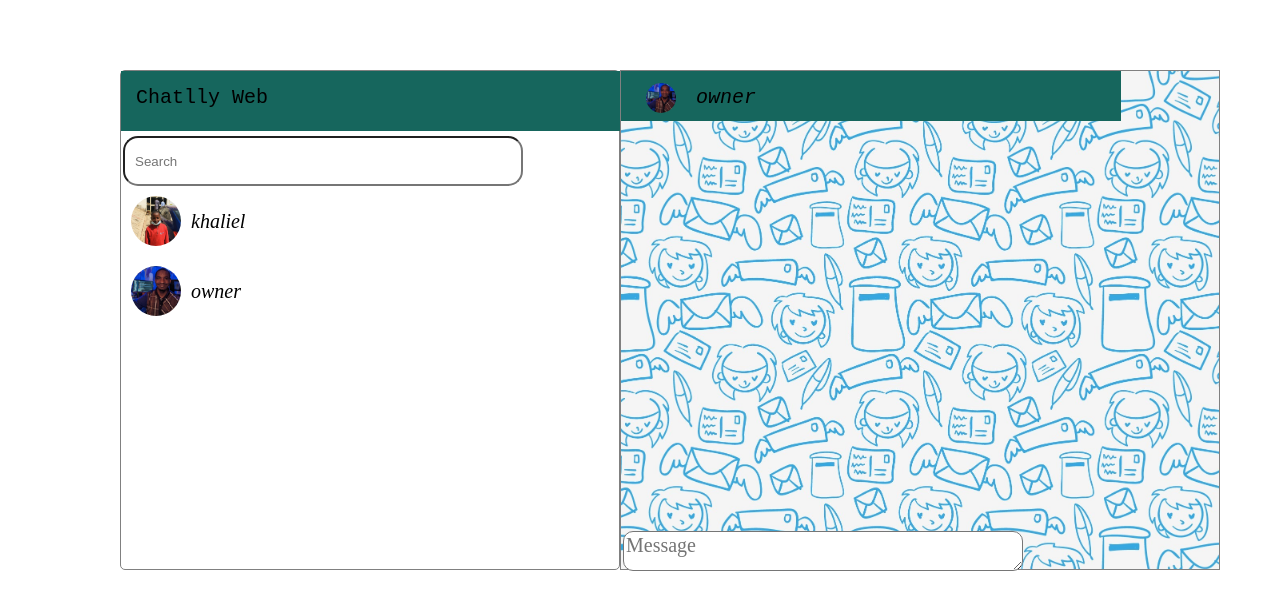
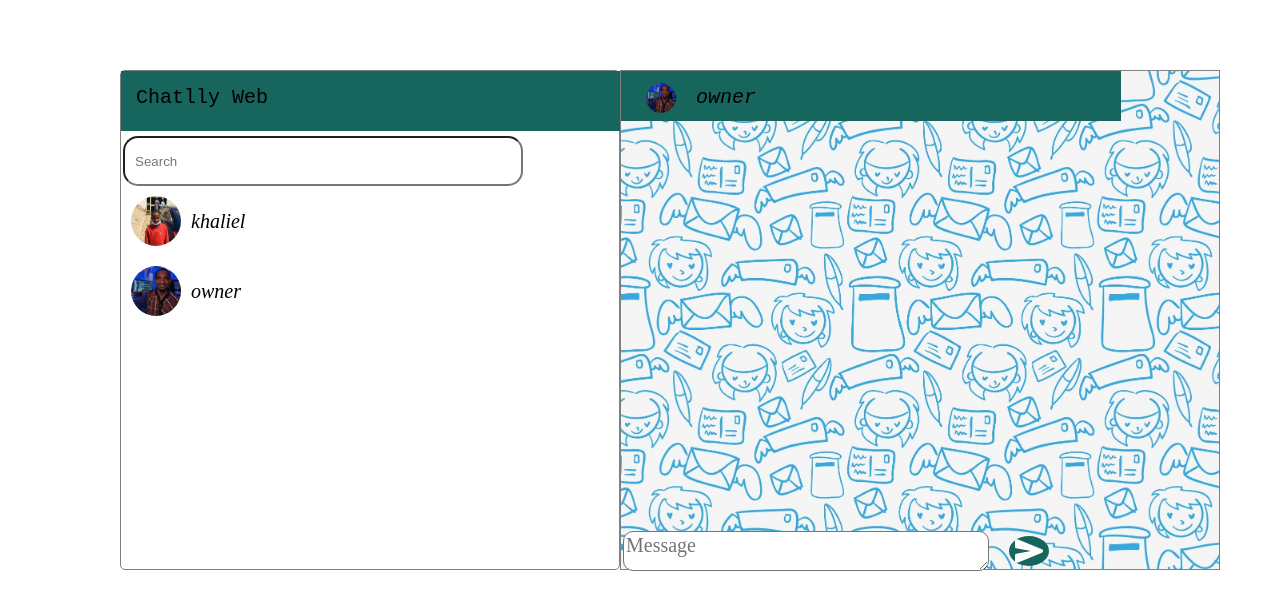
Before and after one commit to codeswot/chatlly-web, a React (Create React App) app: page /home in a window 1280 px wide. Shown: the top 610 px of the page. Built offline with nearby package versions, Linux system fonts and the light colour scheme.

Commit message:
add send icon

```diff
--- a/package.json
+++ b/package.json
@@ -9,6 +9,7 @@
     "json-server": "^0.17.4",
     "react": "^18.2.0",
     "react-dom": "^18.2.0",
+    "react-icons": "^4.11.0",
     "react-router-dom": "^6.16.0",
     "react-scripts": "5.0.1",
     "web-vitals": "^2.1.4"
--- a/src/index.css
+++ b/src/index.css
@@ -23,7 +23,7 @@
 .input{
   color: #797373;
   background-color: rgb(255, 255, 255);
-  width: 400px;
+  width: 500px;
   height: 40px;
   font-family: 'Times New Roman', Times, serif;
   border-radius: 10px;
@@ -132,3 +132,16 @@ header .user-two img{
   padding: 10px;
   margin-top: 5px;
 }
+ .icon{
+ font-size: 30px;
+ color:#ffffff ;
+ width: 55px;
+ border-radius: 50%;
+ background-color: #16665d;
+ margin-top: 390px;
+ margin-right: 170px;
+}
+.message{
+  position: relative;
+  display: flex;
+}
--- a/src/messageBox.js
+++ b/src/messageBox.js
@@ -1,13 +1,19 @@
+import { IoSend } from 'react-icons/io5'
+
 const MessageBox = () => {
     return (
         <div className="message-box">
             <header>
-            <div className="user-two">
+                <div className="user-two">
                     <img src={require("./Screenshot from 2023-10-04 20-17-36.png")} alt="khaliel" />
                     <p id="user-id">owner</p>
                 </div>
             </header>
-            <textarea placeholder="Message" className="input" type="text" />
+            <div className="message">
+                <textarea placeholder="Message" className="input" type="text" />
+                <IoSend className='icon' />
+            </div>
+
         </div>
     );
 }
```
Also changed, not shown: 1 other file (tests, documents, lock files or other folders).
